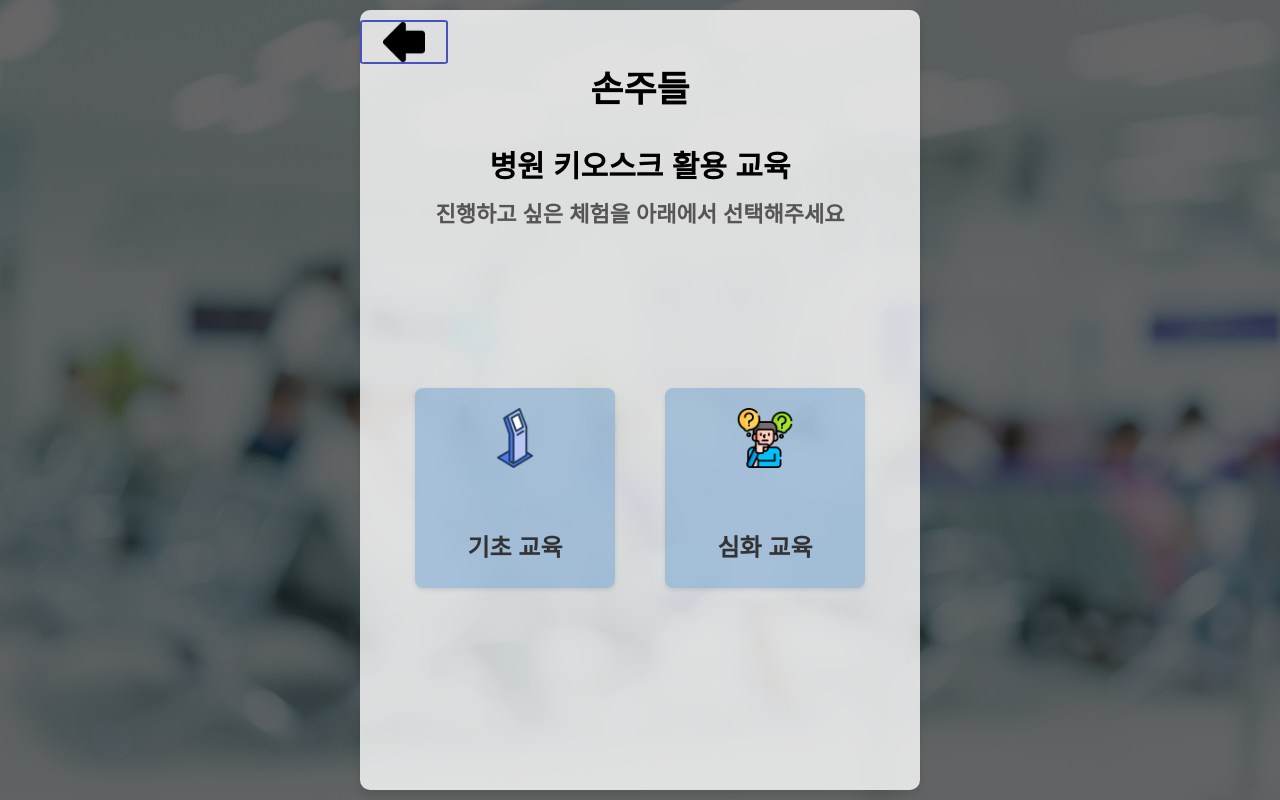
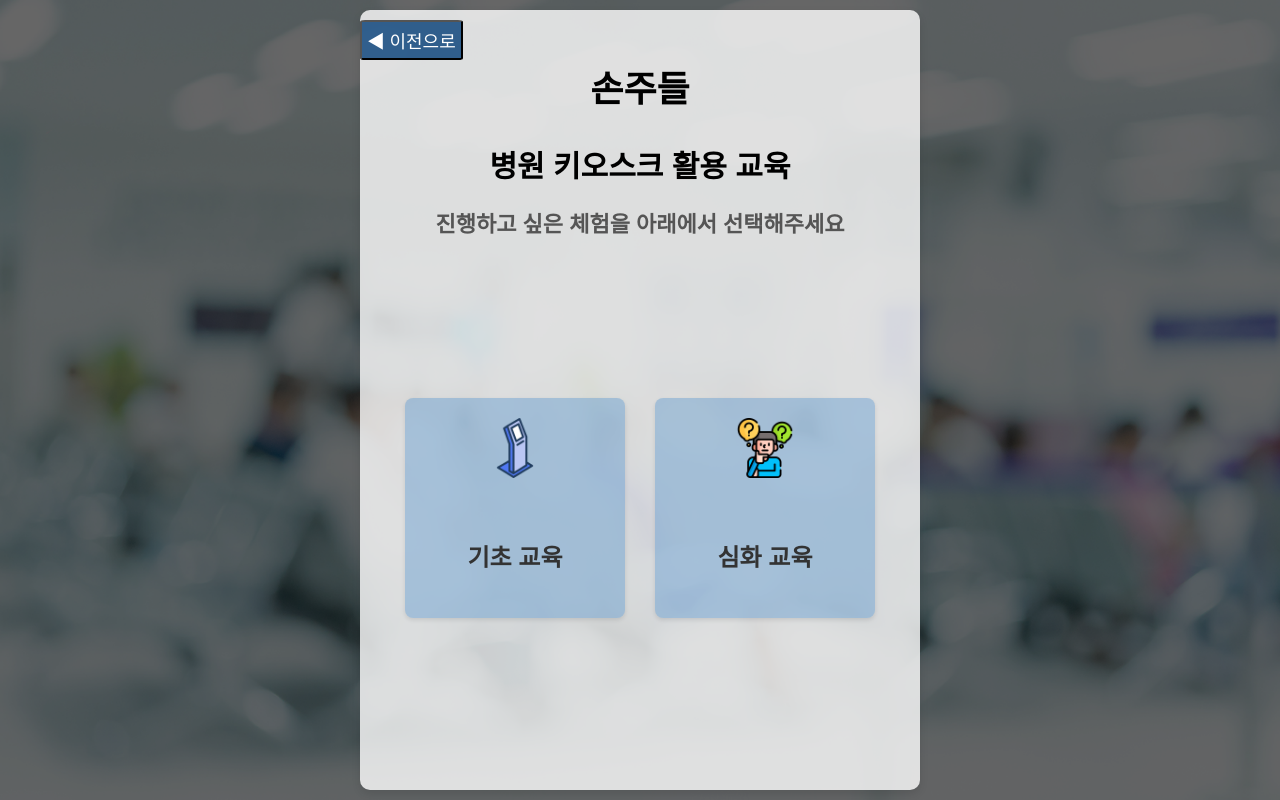
Before and after one commit to 2024-AISCHOOL-WEB1A/KIOSK_123_HACKSIM, a website: page views/hospitalKiosk.html in a window 1280 px wide. Shown: the top 800 px of the page. Drawn offline with Linux system fonts and the light colour scheme; a web font is replaced by a local one.

Commit message:
병원 키오스크 기본 틀 완성(임시)

```diff
--- a/public/hospitalKiosk.css
+++ b/public/hospitalKiosk.css
@@ -51,7 +51,7 @@ header h2 {
 
 header h3 {
     font-size: 22px; /* 설명 텍스트 폰트 크기 조정 */
-    margin-top: 10px;
+    margin-top: 20px;
     margin-bottom: 30px;
     color: #555;
 }
@@ -67,12 +67,12 @@ header h3 {
     background-color: #5b98ce6e;
     border-radius: 8px;
     padding: 20px;
-    width: 160px; /* 버튼 너비 조정 */
-    height: 160px;
+    width: 180px; /* 버튼 너비 조정 */
+    height: 180px;
     text-align: center;
     box-shadow: 0 2px 4px rgba(0,0,0,0.1);
     cursor: pointer;
-    transition: transform 0.2s;
+    transition: transform 0.3s;
     margin-top: 130px;
 }
 
@@ -101,20 +101,13 @@ footer {
 #head_learn_bt {
     font-family: 'Jalnan';
     border-radius: 5%;
-    border: 2px solid #4951be;
-    font-size: 20px; /* 버튼 폰트 크기 조정 */
-    background: none;
+    font-size: 18px; /* 버튼 폰트 크기 조정 */
+    background-color: #053f79cc; /* 군청색 배경 */
     cursor: pointer;
     padding: 5px 5px; /* 버튼 패딩 조정 */
-    background-image: url('/public/hospitalImg/backspace.png');
-    background-size: contain; /* 이미지 크기를 버튼에 맞게 조정 */
-    background-position: center; /* 이미지 중앙 위치 */
-    background-repeat: no-repeat; /* 이미지 반복 안 함 */
-    color: transparent; /* 버튼 텍스트 색상 숨기기 */
-    text-align: center; /* 텍스트 중앙 정렬 (보이지 않지만 위치를 맞추기 위해 설정) */
-    line-height: 30px; /* 버튼 높이와 맞춰 텍스트 수직 정렬 */
+    color: white;
+    transition: background-color 0.3s ease, transform 0.1s ease;
 }
-
 
 button:hover {
     background-color: #dae5ef;
--- a/views/hospitalKiosk.html
+++ b/views/hospitalKiosk.html
@@ -12,7 +12,7 @@
     <div class="hospital-container">
         <header>
             <div class="head-button">
-                <button onclick="handleButtonClick('button1')" id="head_learn_bt">이전으로</button>
+                <button onclick="handleButtonClick('button1')" id="head_learn_bt">◀ 이전으로</button>
             </div>
             <h1>손주들</h1>
             <h2>병원 키오스크 활용 교육</h2>
```
